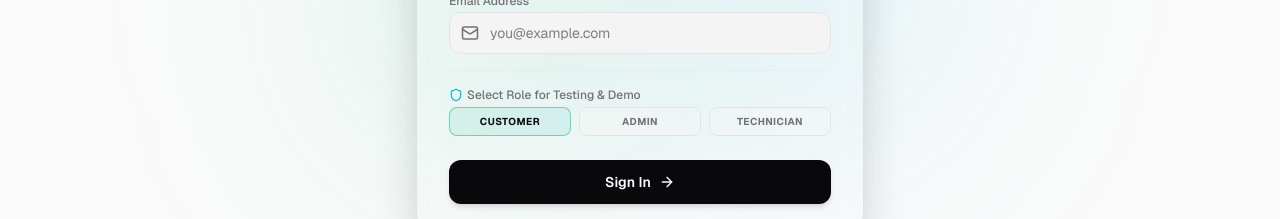
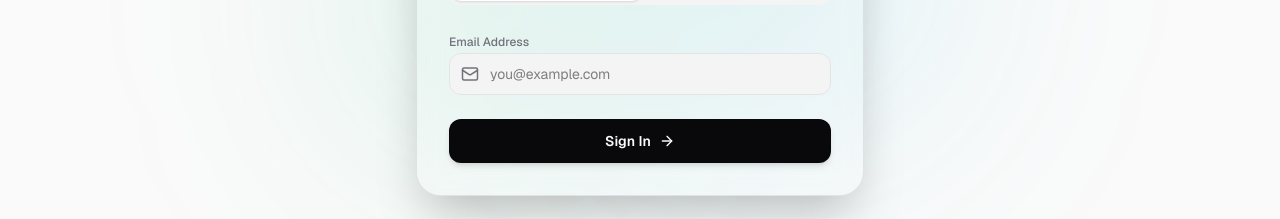
Before and after one commit to Chintan12-not/Smart-Care, a Next.js app: page /login in a window 1280 px wide. Shown: the part 399-618 px from the top of the page. Built offline with nearby package versions, Linux system fonts and the light colour scheme; no server answers.

Commit message:
Remove admin and technician role selector buttons from the login page

```diff
--- a/src/app/login/page.tsx
+++ b/src/app/login/page.tsx
@@ -158,30 +158,7 @@ function LoginContent() {
             </div>
           </div>
 
-          {/* Demo Testing Role Selector */}
-          <div className="space-y-2 border-t border-border/50 pt-4 mt-2">
-            <div className="flex items-center gap-1 text-xs font-medium text-muted-foreground mb-1">
-              <Shield className="h-3.5 w-3.5 text-cyan-500" />
-              <span>Select Role for Testing & Demo</span>
-            </div>
-            <div className="grid grid-cols-3 gap-2">
-              {(["customer", "admin", "technician"] as UserRole[]).map((r) => (
-                <button
-                  key={r}
-                  type="button"
-                  onClick={() => setSelectedRole(r)}
-                  className={cn(
-                    "py-1.5 px-2 text-[10px] font-bold rounded-lg uppercase tracking-wider border transition-all duration-200",
-                    selectedRole === r
-                      ? "bg-gradient-to-r from-emerald-500/10 to-cyan-500/10 border-emerald-500/50 text-foreground"
-                      : "bg-muted/40 border-border text-muted-foreground hover:bg-muted"
-                  )}
-                >
-                  {r}
-                </button>
-              ))}
-            </div>
-          </div>
+          {/* Default user role is set to customer behind the scenes */}
 
           {/* Submit Button */}
           <button
```
